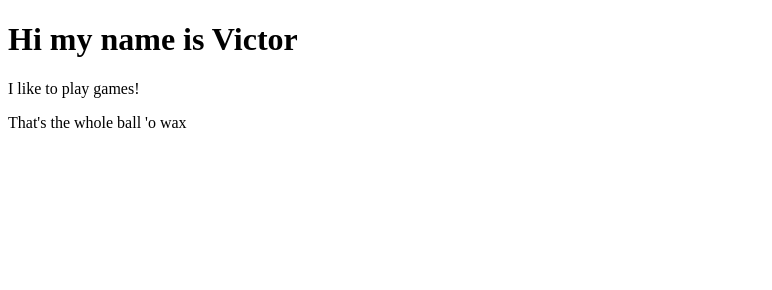
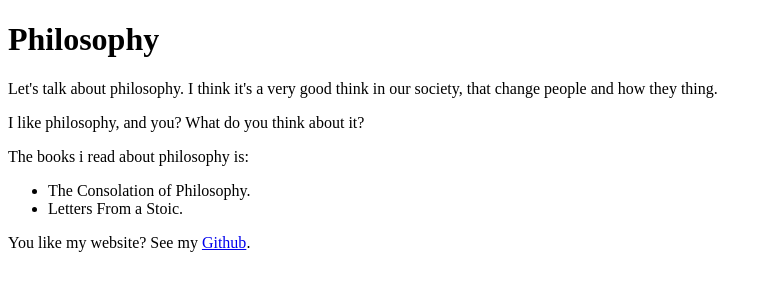
Before and after one commit to VictorDMN/Firts-Html, a plain HTML site: page index.html in a window 1280 px wide. Shown: the whole page, without its empty margins (0-772 px from the left). Drawn offline with Linux system fonts and the light colour scheme.

Commit message:
Mudança no codigo

```diff
--- a/index.html
+++ b/index.html
@@ -1,14 +1,19 @@
 <!DOCTYPE html>
-<html lang="en">
-<head>
-    <meta charset="UTF-8">
-    <meta http-equiv="X-UA-Compatible" content="IE=edge">
-    <meta name="viewport" content="width=device-width, initial-scale=1.0">
-    <title>First Document</title>
-</head>
-<body>
-    <h1>Hi my name is Victor</h1>
-    <p>I like to play games!<p>
-    <P>That's the whole ball 'o wax</P>
-</body>
+<html>
+    <head>
+        <link rel="stylesheet" href="Site.css">
+        <body>
+            <title>Victor</title>
+            <h1>Philosophy</h1>
+            <p>Let's talk about philosophy.
+            I think it's a very good think in our society, that change people and how they thing.</p>
+            <p>I like philosophy, and you? What do you think about it?</p>
+            <p>The books i read about philosophy is:</p>
+            <ul>
+                <li>The Consolation of Philosophy.</li>
+                <li>Letters From a Stoic.</li>
+            </ul>
+            <p>You like my website? See my <a href="https://github.com/VictorDMN">Github<a>.</p>
+        <body>
+    </head>
 </html>
```
